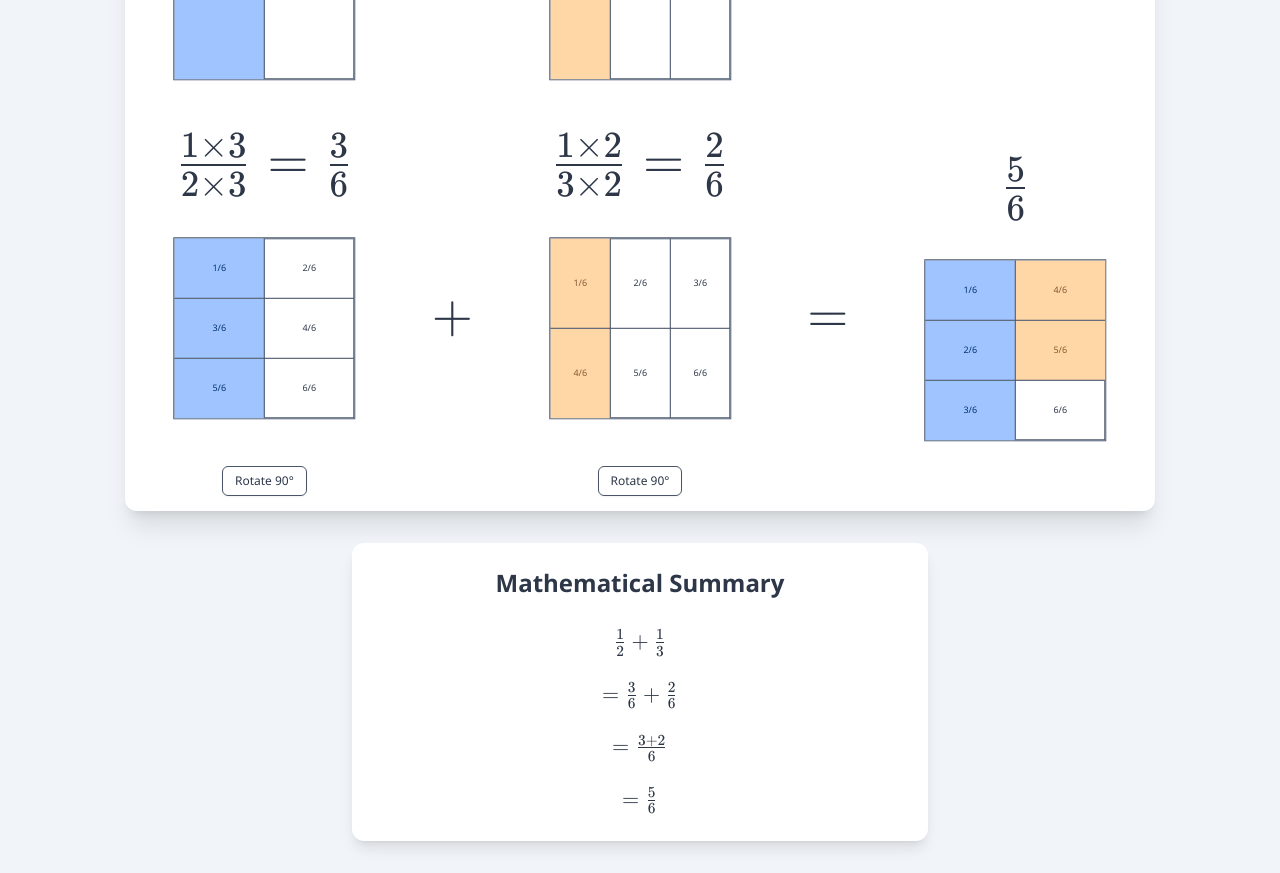
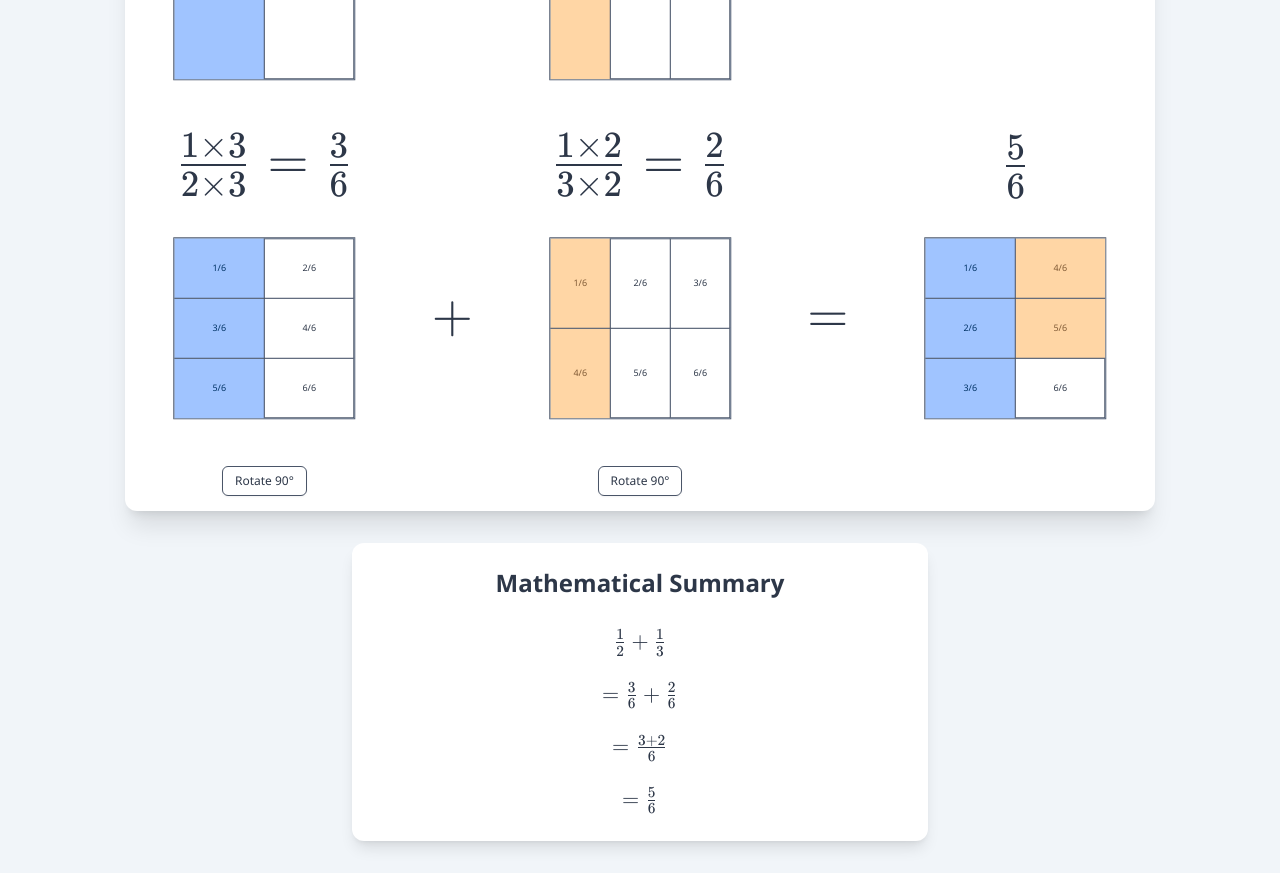
Before and after one commit to RupertLinacre/fraction_addition_visualisation, a React (Vite) app: page / in a window 1280 px wide. Shown: the part 560-1433 px from the top of the page. Built offline with nearby package versions, Linux system fonts and the light colour scheme.

Commit message:
Add forceEmptyRotateSlotForAlignment prop to VisualUnit for improved layout control

```diff
--- a/components/VisualizationSection.tsx
+++ b/components/VisualizationSection.tsx
@@ -42,6 +42,7 @@ interface VisualUnitProps {
   isRotated?: boolean;
   bottomLabelLatex?: string;
   isPlaceholder?: boolean;
+  forceEmptyRotateSlotForAlignment?: boolean; // <<< ADD THIS LINE
 }
 
 const VisualUnit: React.FC<VisualUnitProps> = ({
@@ -51,11 +52,15 @@ const VisualUnit: React.FC<VisualUnitProps> = ({
   isRotated,
   bottomLabelLatex,
   isPlaceholder = false,
+  forceEmptyRotateSlotForAlignment = false, // <<< ADD THIS LINE (with default)
 }) => {
   const unitVisibilityStyle: React.CSSProperties['visibility'] = isPlaceholder ? 'hidden' : 'visible';
 
   const fixedLabelHeight = '4rem';
   const fixedRotateButtonSlotHeight = '2.5rem';
+
+  const actualShowRotateButton = onRotate && typeof isRotated !== 'undefined' && !isPlaceholder;
+  const renderRotateSlotDiv = actualShowRotateButton || (forceEmptyRotateSlotForAlignment && !isPlaceholder);
 
   return (
     <div
@@ -82,12 +87,14 @@ const VisualUnit: React.FC<VisualUnitProps> = ({
         )}
       </div>
 
-      {onRotate && typeof isRotated !== 'undefined' && !isPlaceholder && (
+      {renderRotateSlotDiv && (
         <div
           className="flex items-center justify-center w-full"
           style={{ height: fixedRotateButtonSlotHeight }}
         >
-          <RotateButton onClick={onRotate} isRotated={isRotated} />
+          {actualShowRotateButton && (
+            <RotateButton onClick={onRotate} isRotated={isRotated} />
+          )}
         </div>
       )}
 
@@ -200,6 +207,7 @@ export const VisualizationSection: React.FC<VisualizationSectionProps> = ({ calc
           <VisualUnit
             topLabelLatex={fracToLatex(sumNum, commonDenominator)}
             visualProps={sumVisualProps}
+            forceEmptyRotateSlotForAlignment={true}
           />
         </div>
       </div>
```
